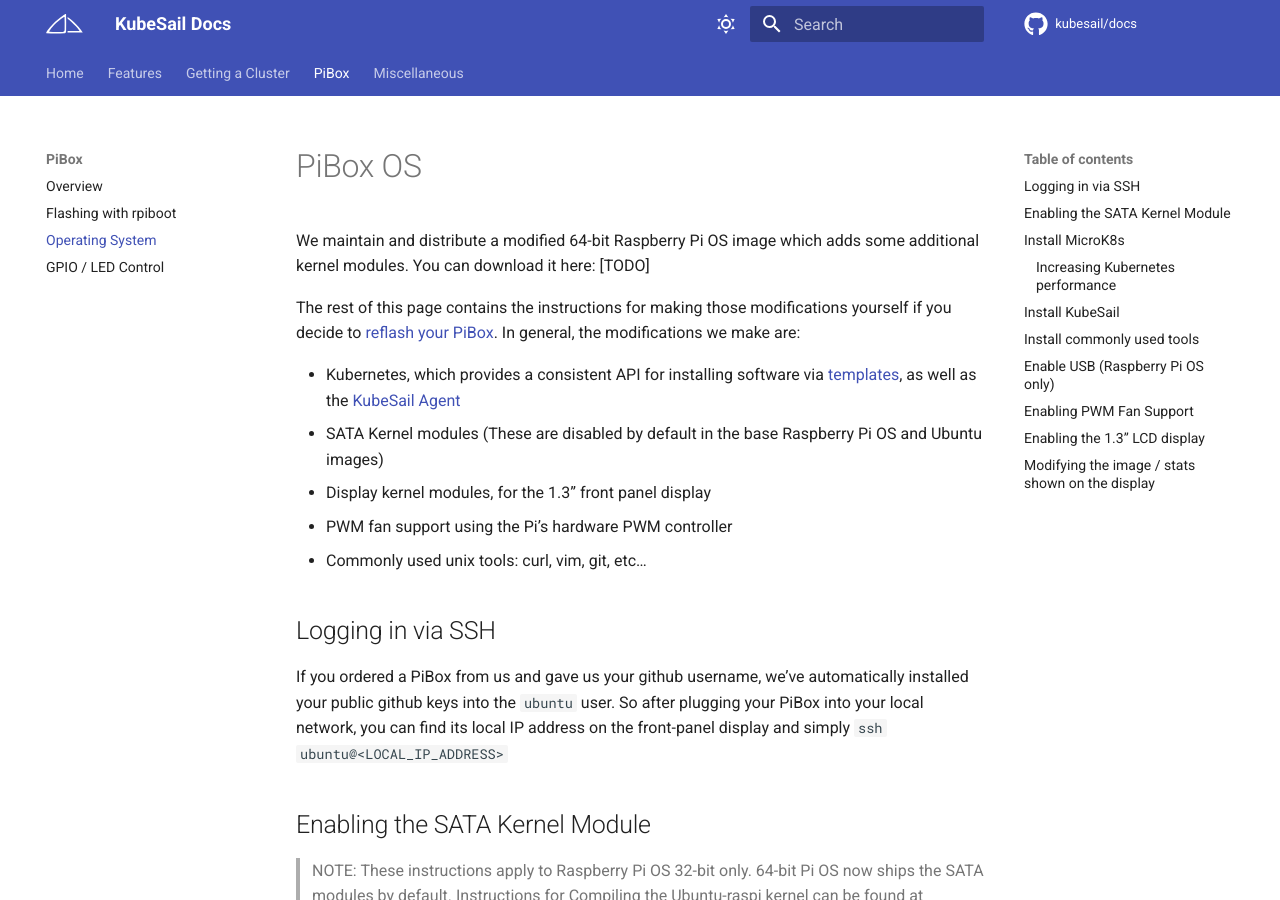
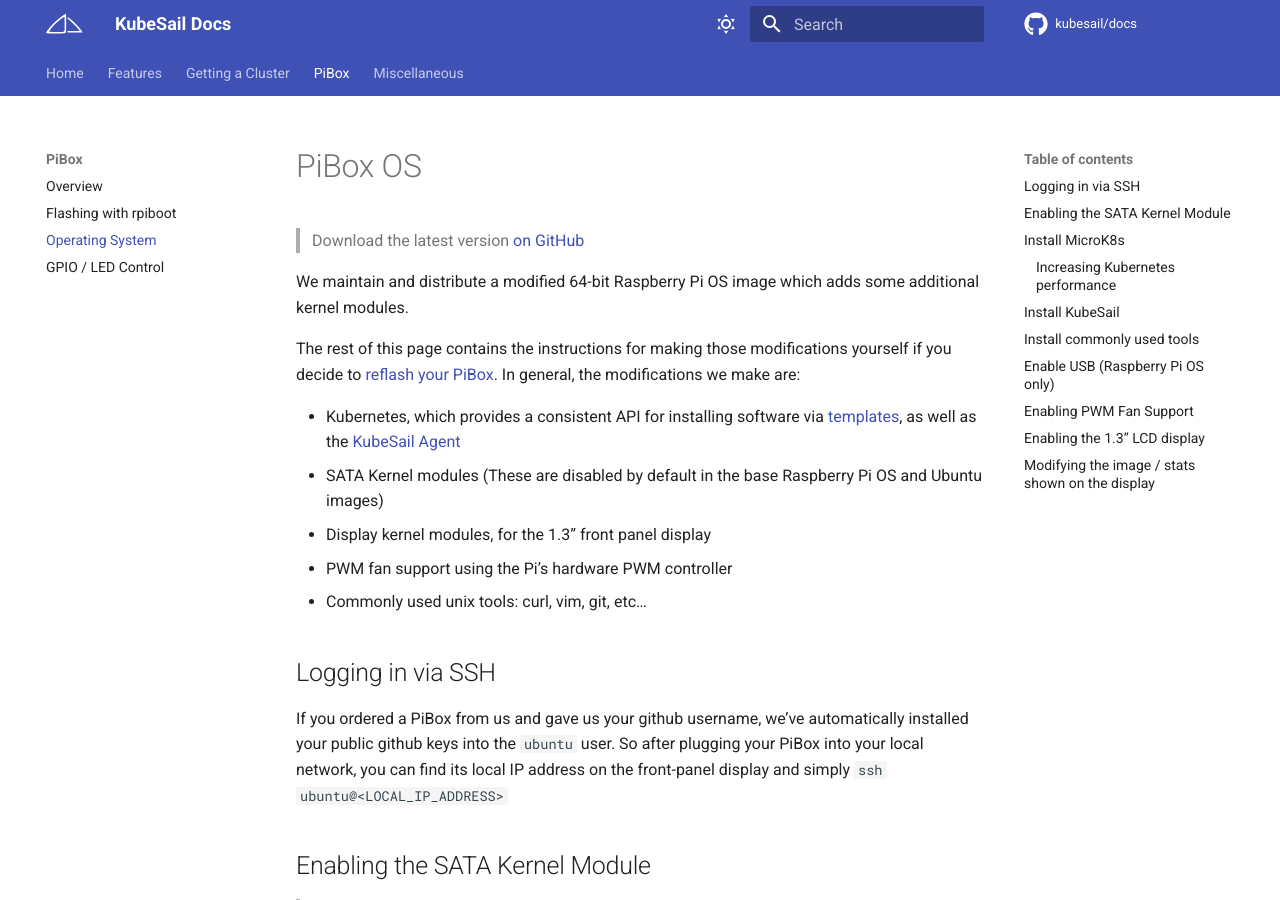
Before and after one commit to kubesail/kubesail-docs, an MkDocs documentation site: the page built from docs/guides/pibox/os.md, in a window 1280 px wide and 900 px high. Built offline with MkDocs 1.6.1 and Material for MkDocs 9.7.7, drawn with Linux system fonts in a browser that asks for light colours; comment, search, counter and statistics services are not loaded.

Commit message:
link to pibox os releases

```diff
--- a/docs/guides/pibox/os.md
+++ b/docs/guides/pibox/os.md
@@ -1,6 +1,8 @@
 # PiBox OS
 
-We maintain and distribute a modified 64-bit Raspberry Pi OS image which adds some additional kernel modules. You can download it here: [TODO]
+> Download the latest version [on GitHub](https://github.com/kubesail/pibox-os/releases)
+
+We maintain and distribute a modified 64-bit Raspberry Pi OS image which adds some additional kernel modules.
 
 The rest of this page contains the instructions for making those modifications yourself if you decide to [reflash your PiBox](/guides/pibox/rpiboot). In general, the modifications we make are:
 
```
